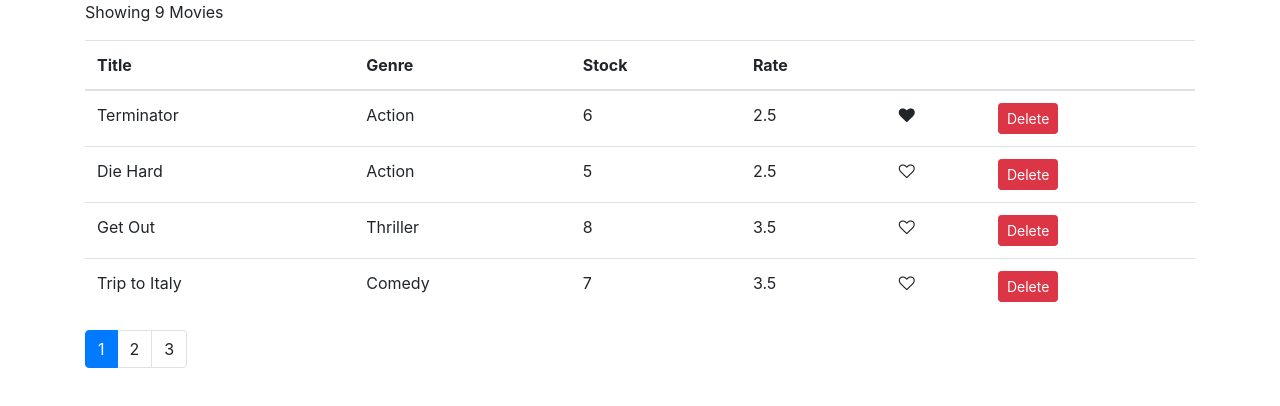
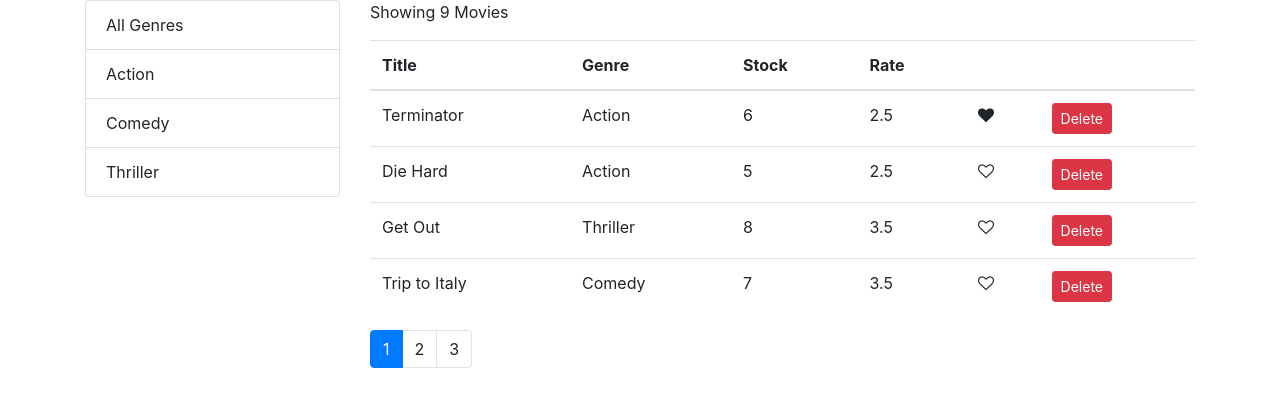
Before and after one commit to Wingrao/film-rental-app-react, a React (Create React App) app: page / in a window 1280 px wide. Shown: the top 406 px of the page. Built offline with nearby package versions, Linux system fonts and the light colour scheme.

Commit message:
added filtering

```diff
--- /dev/null
+++ b/src/components/common/listGroup.jsx
@@ -0,0 +1,33 @@
+import React, { Component } from "react";
+
+const ListGroup = (props) => {
+  const {
+    items,
+    textProperty,
+    valueProperty,
+    onItemSelect,
+    selectedItem,
+  } = props;
+  return (
+    <ul className="list-group">
+      {items.map((item) => (
+        <li
+          onClick={() => onItemSelect(item)}
+          key={item[valueProperty]}
+          className={
+            item === selectedItem ? "list-group-item active" : "list-group-item"
+          }
+        >
+          {item[textProperty]}
+        </li>
+      ))}
+    </ul>
+  );
+};
+
+ListGroup.defaultProps = {
+  textProperty: "name",
+  valueProperty: "_id",
+};
+
+export default ListGroup;
--- a/src/components/common/pagination.jsx
+++ b/src/components/common/pagination.jsx
@@ -28,7 +28,7 @@
 };
 
 Pagination.propTypes = {
-  temsCount: PropTypes.number.isRequired,
+  itemsCount: PropTypes.number.isRequired,
   pageSize: PropTypes.number.isRequired,
   currentPage: PropTypes.number.isRequired,
   onPageChange: PropTypes.func.isRequired,
--- a/src/components/movies.jsx
+++ b/src/components/movies.jsx
@@ -1,15 +1,23 @@
 import React, { Component } from "react";
 import { getMovies } from "../services/fakeMovieService";
+import { getGenres } from "../services/fakeGenreService";
 import Like from "./common/like";
+import ListGroup from "./common/listGroup";
 import Pagination from "./common/pagination";
 import { paginate } from "../utils/paginate";
 
 class Movies extends Component {
   state = {
-    movies: getMovies(),
+    movies: [],
+    genres: [],
     currentPage: 1,
     pageSize: 4,
   };
+
+  componentDidMount() {
+    const genres = [{ name: "All Genres" }, ...getGenres()];
+    this.setState({ movies: getMovies(), genres });
+  }
 
   handleDelete = (movie) => {
     const movies = this.state.movies.filter((m) => m._id !== m._id);
@@ -29,17 +37,37 @@
     this.setState({ currentPage: page });
   };
 
+  handleGenreSelect = (genre) => {
+    this.setState({ selectedGenre: genre, currentPage: 1 });
+  };
+
   render() {
     const { length: count } = this.state.movies;
-    const { pageSize, currentPage, movies: allMovies } = this.state;
+    const {
+      pageSize,
+      currentPage,
+      movies: allMovies,
+      selectedGenre,
+    } = this.state;
 
     if (count === 0) return <p>No Movies Here</p>;
-
-    const movies = paginate(allMovies, currentPage, pageSize);
+    const filtered =
+      selectedGenre && selectedGenre._id
+        ? allMovies.filter((m) => m.genre._id === selectedGenre._id)
+        : allMovies;
+    const movies = paginate(filtered, currentPage, pageSize);
 
     return (
-      <React.Fragment>
-        <p>Showing {count} Movies</p>
+      <div className="row">
+        <div className="col-3">
+          <ListGroup
+            items={this.state.genres}
+            selectedItem={this.state.selectedGenre}
+            onItemSelect={this.handleGenreSelect}
+          />
+        </div>
+        <div className="col">
+          <p>Showing {filtered.length} Movies</p>
           <table className="table">
             <thead>
               <tr>
@@ -77,12 +105,13 @@
             </tbody>
           </table>
           <Pagination
-          itemsCount={count}
+            itemsCount={filtered.length}
             pageSize={pageSize}
             currentPage={currentPage}
             onPageChange={this.handlePageChange}
           />
-      </React.Fragment>
+        </div>
+      </div>
     );
   }
 }
```
Lines whose indentation alone changed are shown as unchanged.
